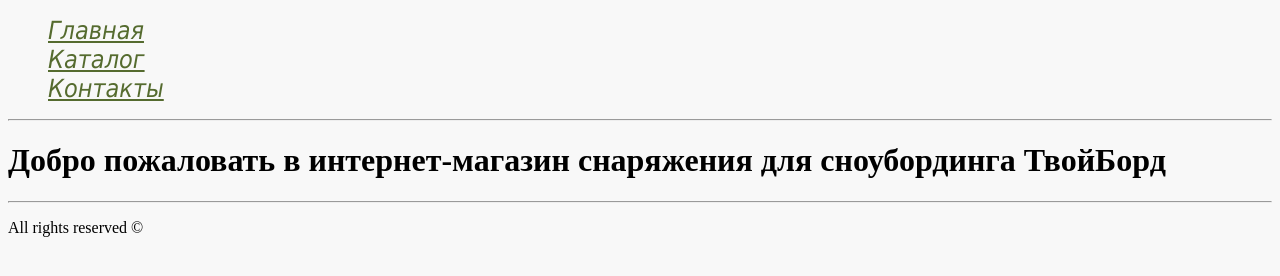
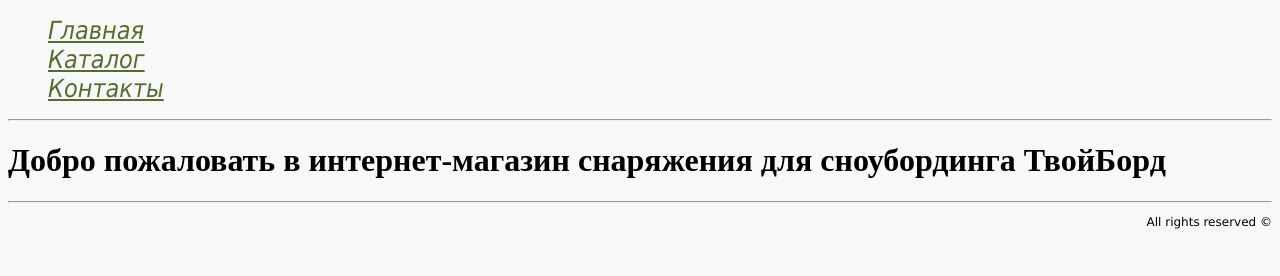
Before and after one commit to zakamaldin/HTML-CSS, a plain HTML site: page index.html in a window 1280 px wide. Drawn offline with Linux system fonts and the light colour scheme.

Commit message:
footer
Add footer style

```diff
--- a/index.html
+++ b/index.html
@@ -19,7 +19,7 @@
     <h1>Добро пожаловать в интернет-магазин снаряжения для сноубординга ТвойБорд</h1>
     <!-- footer -->
     <hr>
-    <p>All rights reserved &copy;</p>
+    <p class="footer">All rights reserved &copy;</p>
     <!-- footer end-->
 </body>
 
--- a/style.css
+++ b/style.css
@@ -10,3 +10,9 @@ color:darkolivegreen;
 .menu li{
     list-style-type: none;
 }
+/* footer */
+.footer{
+    text-align:right;
+    font: 12px Verdana;
+
+}
```
Also changed, not shown: catalog.html (+1 -1 lines), contacts.html (+1 -1 lines), products/product1.html (+1 -1 lines), products/product2.html (+1 -1 lines), products/product3.html (+1 -1 lines).
